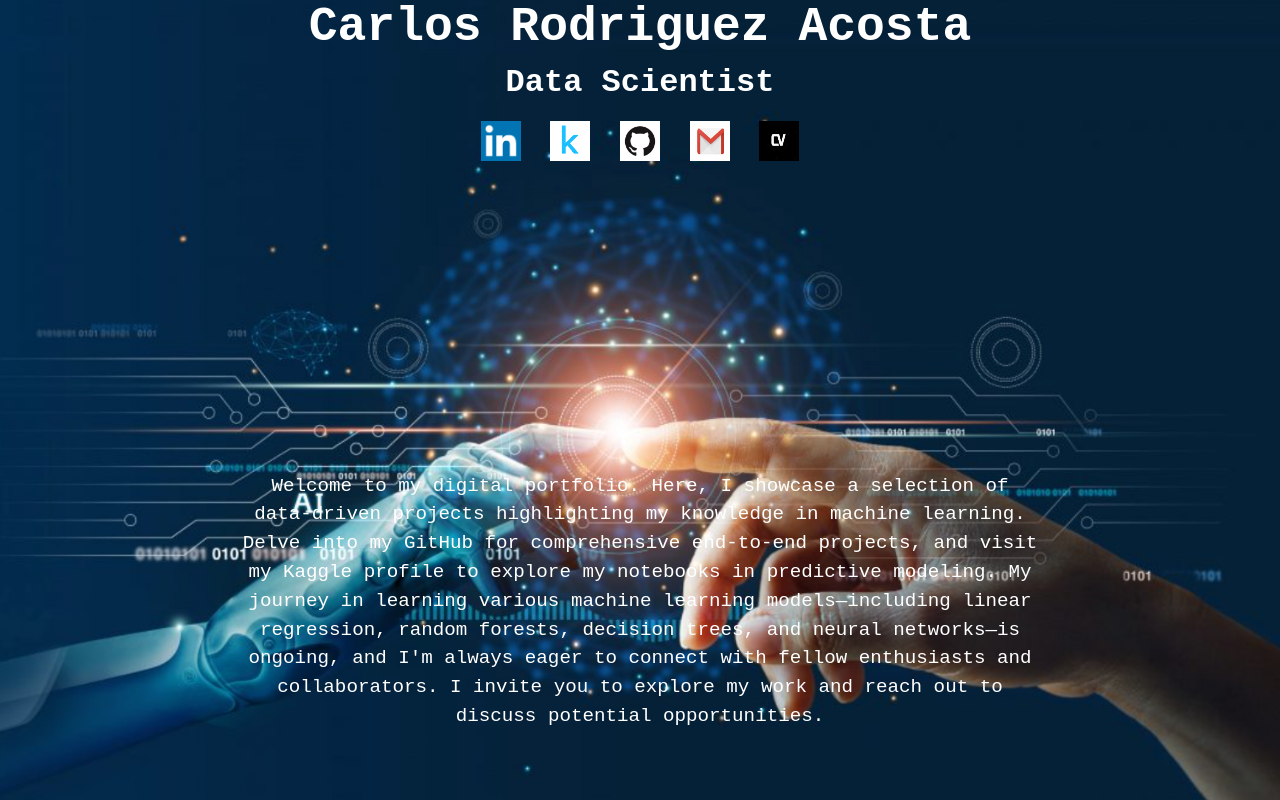
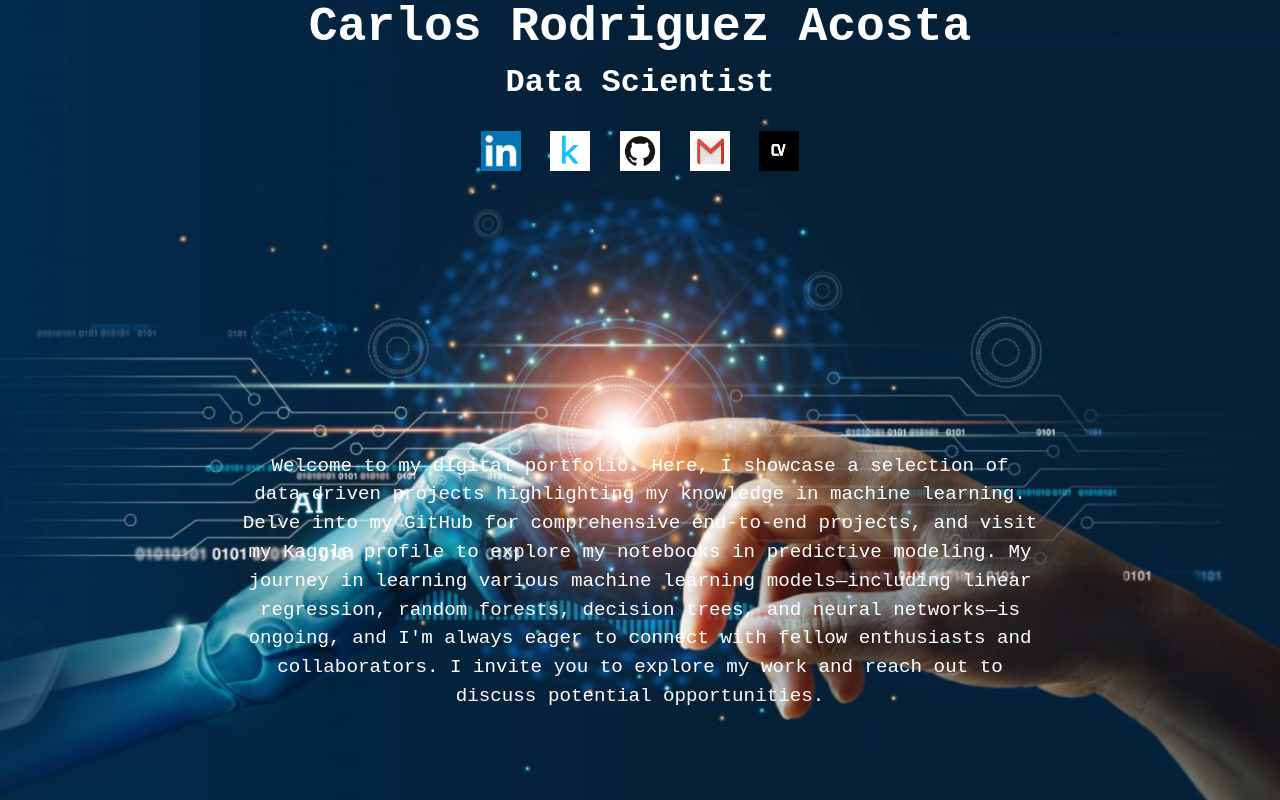
Before and after one commit to carlosrod723/portfolio_website, a plain HTML site: page index.html in a window 1280 px wide. Drawn offline with Linux system fonts and the light colour scheme.

Commit message:
Adjust vertical positioning of elements

```diff
--- a/css/styles.css
+++ b/css/styles.css
@@ -17,7 +17,7 @@ body {
 
 .header {
     text-align: center;
-    margin-bottom: 20px;
+    margin-bottom: 30px;
 }
 
 h1 {
@@ -31,7 +31,7 @@ h2 {
 }
 
 .social-links {
-    margin-top: 20px;
+    margin-top: 30px;
 }
 
 .social-links img {
@@ -44,7 +44,7 @@ h2 {
     text-align: center;
     max-width: 800px;
     margin-top: auto;
-    margin-bottom: 50px;
+    margin-bottom: 70px;
 }
 
 .intro p {
```
